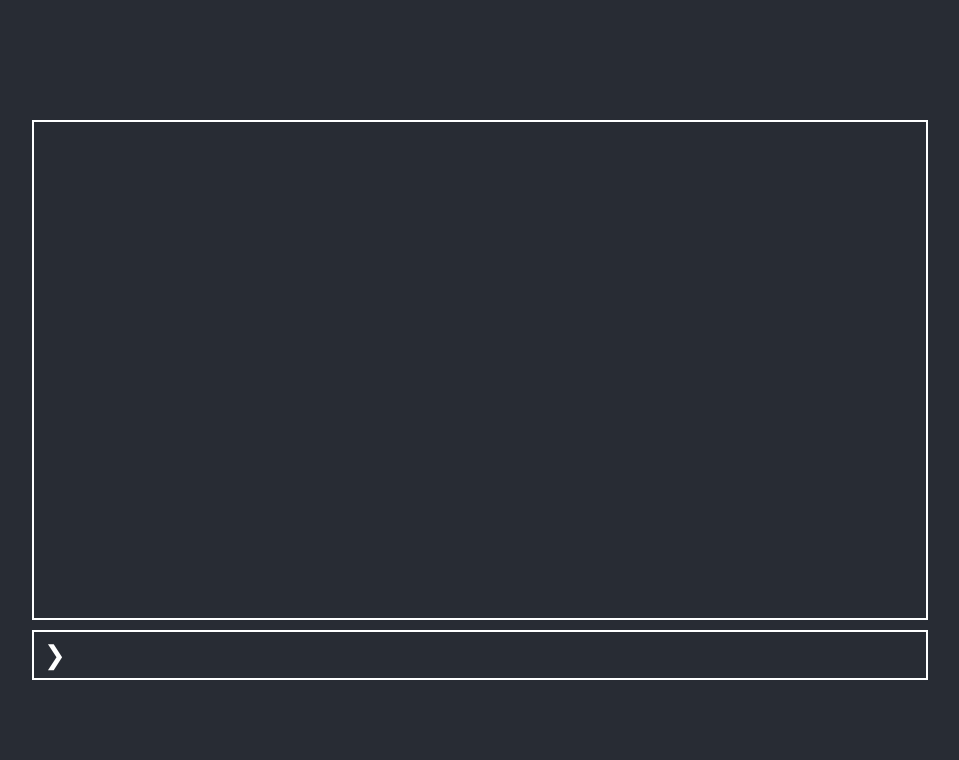
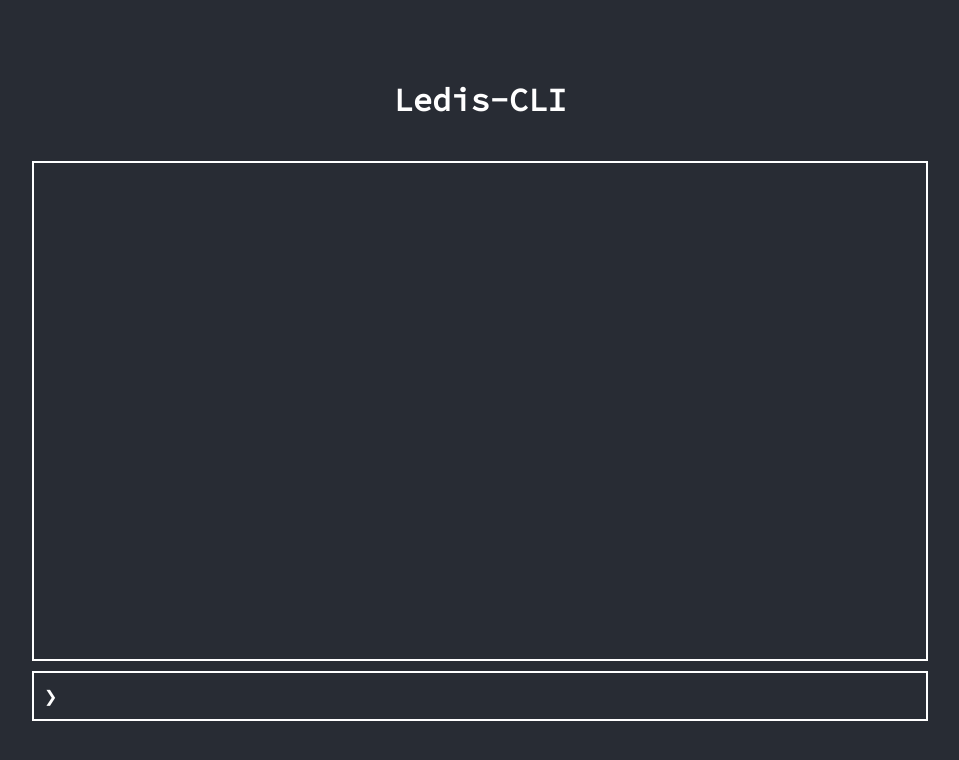
Before and after one commit to DilVika/Ledis-frontend, a React (Create React App) app: page / in a window 1280 px wide. Shown: the top 760 px of the page, without its empty margins (160-1119 px from the left). Built offline with nearby package versions, Linux system fonts and the light colour scheme.

Commit message:
clean up

```diff
--- a/public/index.html
+++ b/public/index.html
@@ -1,14 +1,12 @@
 <!DOCTYPE html>
 <html lang="en">
+
 <head>
   <meta charset="utf-8" />
   <link rel="icon" href="%PUBLIC_URL%/favicon.ico" />
   <meta name="viewport" content="width=device-width, initial-scale=1" />
   <meta name="theme-color" content="#000000" />
-    <meta
-      name="description"
-      content="Web site created using create-react-app"
-    />
+  <meta name="description" content="Web site created using create-react-app" />
   <link rel="apple-touch-icon" href="%PUBLIC_URL%/logo192.png" />
   <!--
       manifest.json provides metadata used when your web app is installed on a
@@ -24,8 +22,17 @@
       work correctly both with client-side routing and a non-root public URL.
       Learn how to configure a non-root public URL by running `npm run build`.
     -->
-    <title>React App</title>
+    <!-- Custom Fonts -->
+  <link rel="preconnect" href="https://fonts.googleapis.com">
+  <link rel="preconnect" href="https://fonts.gstatic.com" crossorigin>
+  <link href="https://fonts.googleapis.com/css2?family=Source+Code+Pro:wght@200;400&display=swap" rel="stylesheet">
+   <!-- Title Font -->
+   <link rel="preconnect" href="https://fonts.googleapis.com">
+   <link rel="preconnect" href="https://fonts.gstatic.com" crossorigin>
+   <link href="https://fonts.googleapis.com/css2?family=Press+Start+2P&display=swap" rel="stylesheet">
+  <title>Ledis</title>
 </head>
+
 <body>
   <noscript>You need to enable JavaScript to run this app.</noscript>
   <div id="root"></div>
@@ -40,4 +47,5 @@
       To create a production bundle, use `npm run build` or `yarn build`.
     -->
 </body>
+
 </html>
--- a/src/App.css
+++ b/src/App.css
@@ -8,16 +8,12 @@
   justify-content: center;
   font-size: calc(10px + 2vmin);
   color: white;
+
+  font-family: 'Source Code Pro', monospace;
+  font-size: medium;
 }
 
 
 .App-header {
-  background-color: #282c34;
-  min-height: 100vh;
-  display: flex;
-  flex-direction: column;
-  align-items: center;
-  justify-content: center;
-  font-size: calc(10px + 2vmin);
-  color: white;
+  font-family: 'Press Start 2P', cursive;
 }
--- a/src/App.js
+++ b/src/App.js
@@ -1,17 +1,13 @@
-import { useEffect } from 'react';
 import './App.css';
 
+import * as constants from "./utils/constants";
 import Terminal from './components/Terminal/Terminal';
 
 function App() {
 
-  useEffect(() => {
-    document.title =
-      "Ledis";
-  }, []);
-
   return (
     <div className="App">
+      <h1>{constants.title}</h1>
       <Terminal />
     </div>
   );
--- a/src/components/Terminal/Terminal.css
+++ b/src/components/Terminal/Terminal.css
@@ -10,3 +10,8 @@
     margin: 20px;
 
 }
+
+.font-display {
+    font-family: 'Source Code Pro', monospace;
+    font-size: medium;
+}
--- a/src/handlers/commandHandler.js
+++ b/src/handlers/commandHandler.js
@@ -5,7 +5,7 @@
     sremCommandUseCase, smembersCommandUseCase, sinterCommandUseCase, keysCommandUseCase,
     delCommandUseCase, expireCommandUseCase, ttlCommandUseCase, saveCommandUseCase, restoreCommandUseCase
 } from '../useCases/index';
-// import all constants as *
+
 import * as constants from '../utils/constants';
 
 
--- a/src/utils/constants.js
+++ b/src/utils/constants.js
@@ -1,4 +1,6 @@
 export const snapshotKey = 'Ledis-snapshot';
+
+export const title = 'Ledis-CLI';
 
 // Commands
 // String
```
Lines whose indentation alone changed are shown as unchanged.
